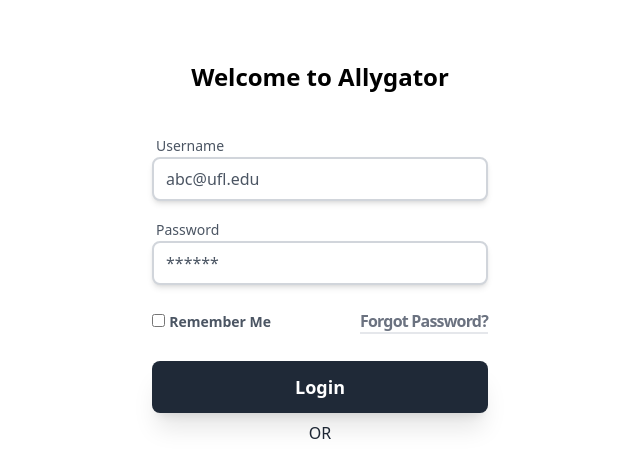
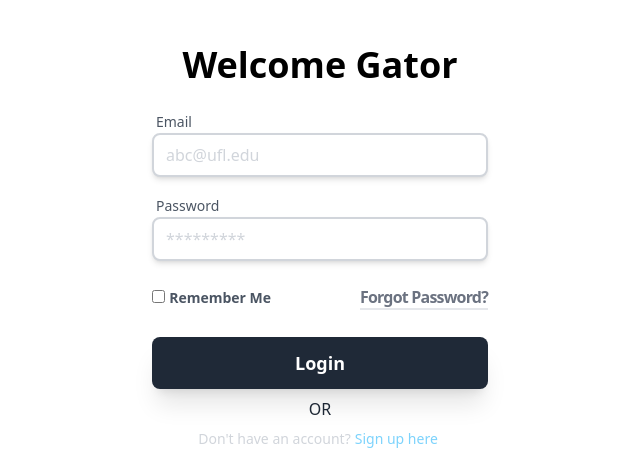
Before and after one commit to kovurusaisachin/AllyGator, a Next.js app in the folder Frontend/allygator_frontend/: page /login in a window 1280 px wide. Shown: the part 215-670 px from the top of the page, without its empty margins (320-960 px from the left). Built offline with nearby package versions, Linux system fonts and the light colour scheme.

Commit message:
login done

```diff
--- a/Frontend/allygator_frontend/pages/login.tsx
+++ b/Frontend/allygator_frontend/pages/login.tsx
@@ -1,7 +1,14 @@
 import Head from "next/head";
 import Image from "next/image";
 import Link from "next/link";
+import { useRouter } from "next/router";
+
 export default function Login() {
+  const router = useRouter()
+  const handleSubmit = (e) => {
+    e.preventDefault()
+    router.push('/dashboard')
+  }
   return (
     <>
       <div className="container max-w-full mx-auto py-2 px-6">
@@ -9,28 +16,30 @@
           <div className="max-w-sm mx-auto px-6">
             <div className="relative flex flex-wrap">
               <div className="w-full relative">
-                <div className="mt-4">
+                <Link href="/">
                   <div className="">
                     <img
                       src="https://i.pinimg.com/originals/79/ae/30/79ae3050000579337f79c78e8ad2e6eb.jpg"
-                      className="scale-50 h-auto max-w-full rounded-full"
+                      className="scale-50  max-w-full rounded-full items-center justify-center"
                       alt=""
                     />
                   </div>
-                  <div className="text-center text-2xl font-bold text-black">
-                    Welcome to Allygator
+                  </Link>
+                  <div className="text-center text-4xl font-bold text-black">
+                    Welcome Gator
                   </div>
-                  <div className="mt-8">
+                  <div className="mt-4">
+                    <form onSubmit={handleSubmit}>
                     <div className="mx-auto max-w-lg">
                       <div className="py-2">
                         <span className="px-1 text-sm text-gray-600">
-                          Username
+                          Email
                         </span>
                         <input
                           required
                           placeholder="abc@ufl.edu"
-                          type="text"
-                          className="text-md block px-3 py-2  rounded-lg w-full bg-white border-2 border-gray-300 placeholder-gray-600 shadow-md focus:placeholder-gray-500 focus:bg-white focus:border-gray-600 focus:outline-none"
+                          type="email"
+                          className="text-md block px-3 py-2  rounded-lg w-full bg-white border-2 border-gray-300 placeholder-gray-300 shadow-md focus:placeholder-gray-500 focus:bg-white focus:border-gray-600 focus:outline-none"
                         />
                       </div>
                       <div className="py-2" x-data="{ show: true }">
@@ -40,10 +49,10 @@
                         <div className="relative">
                           <input
                             required
-                            placeholder="******"
-                            type="show ? 'password' : 'text'"
+                            placeholder="*********"
+                            type="password"
                             className="text-md block px-3 py-2 rounded-lg w-full
-          bg-white border-2 border-gray-300 placeholder-gray-600 shadow-md
+          bg-white border-2 border-gray-300 placeholder-gray-300 shadow-md
           focus:placeholder-gray-500
           focus:bg-white
           focus:border-gray-600
@@ -81,7 +90,6 @@
                           </a>
                         </label>
                       </div>{" "}
-                      <Link href="/dashboard">
                       <button
                         className="mt-3 text-lg font-semibold
           bg-gray-800 w-full text-white rounded-lg
@@ -89,10 +97,11 @@
                       >
                         Login
                       </button>
-                      </Link>
                     </div>
+                    </form>
+
                   </div>
-                </div>
+
               </div>
             </div>
             <div className="text-gray-800 mx-2 my-2 flex items-center justify-center">
```
